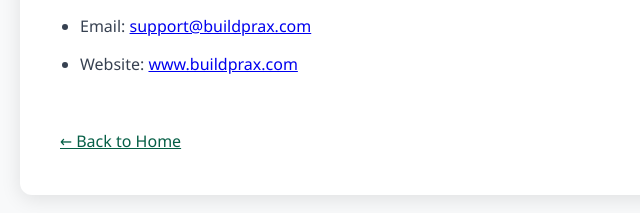
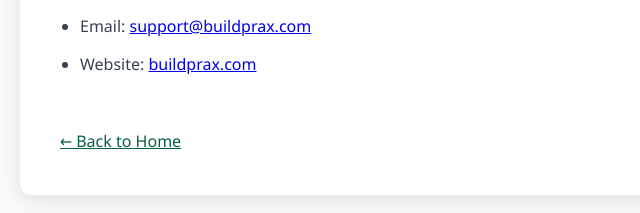
Before and after one commit to Buildprax/Buildprax-Measure, a plain HTML site: page privacy.html in a window 1280 px wide. Shown: the part 2701-2914 px from the top of the page, 220-860 px from the left. Drawn offline with Linux system fonts and the light colour scheme.

Commit message:
Add files via upload

```diff
--- a/privacy.html
+++ b/privacy.html
@@ -142,7 +142,7 @@
         </p>
         <ul>
             <li>Email: <a href="mailto:support@buildprax.com">support@buildprax.com</a></li>
-            <li>Website: <a href="https://www.buildprax.com">www.buildprax.com</a></li>
+            <li>Website: <a href="https://buildprax.com">buildprax.com</a></li>
         </ul>
 
         <a href="index.html" class="back-link">← Back to Home</a>
```
